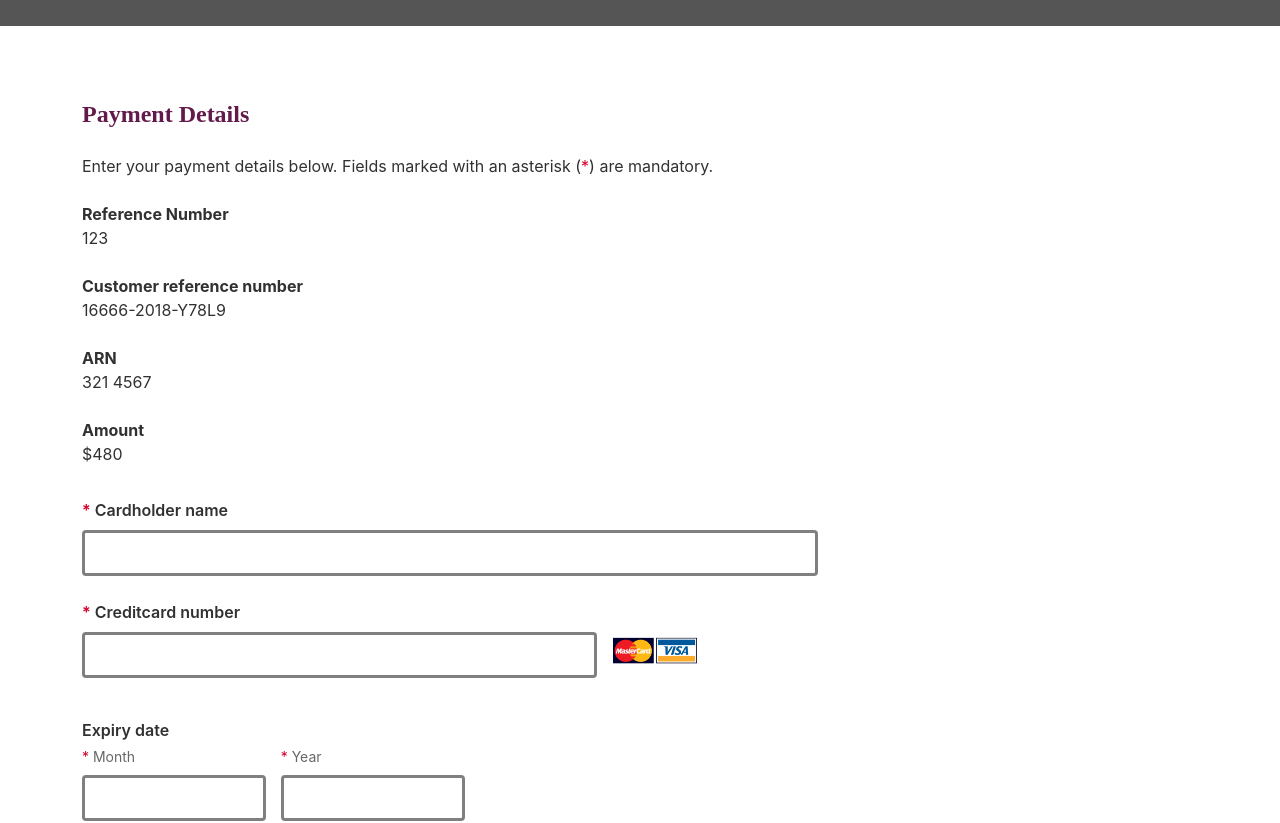
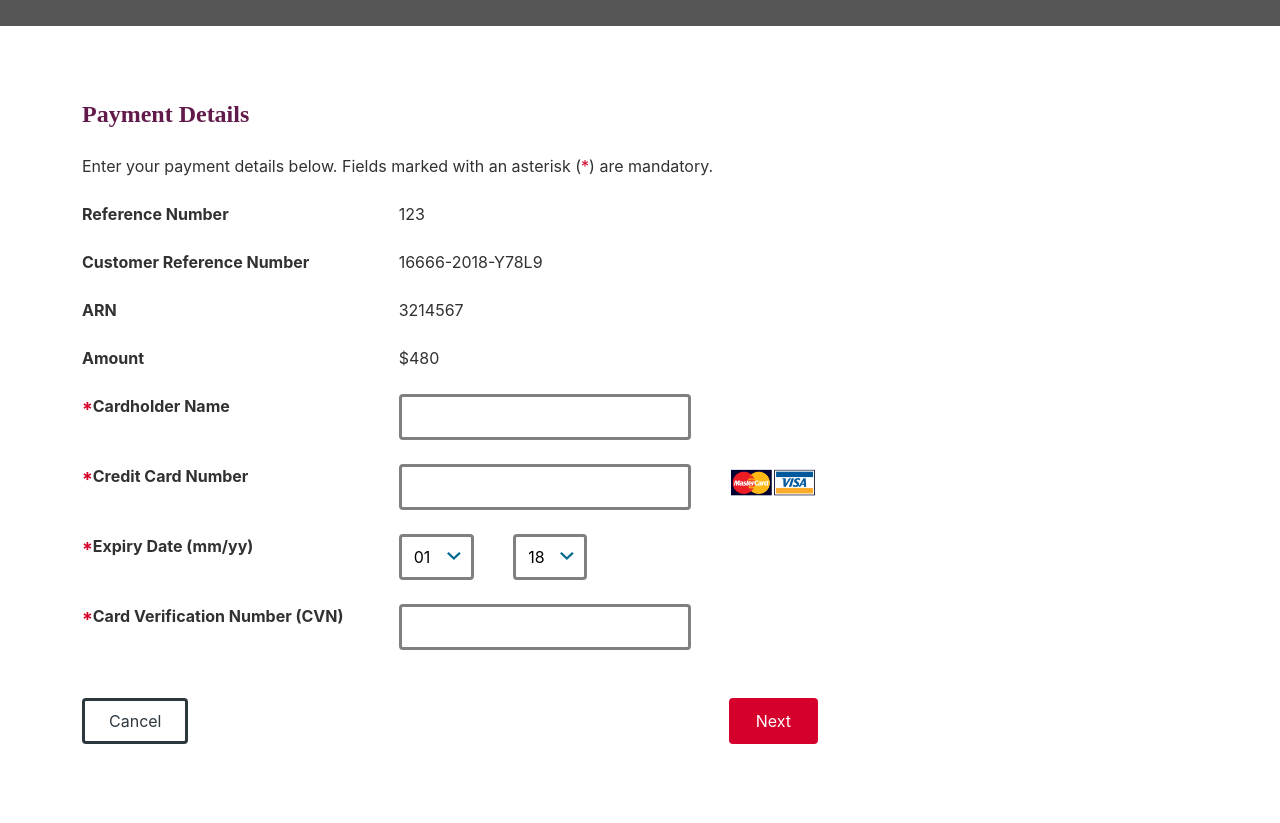
Before and after one commit to casaux/prototype-9, a plain HTML site: page payment.html in a window 1280 px wide. Shown: the part 152-975 px from the top of the page. Drawn offline with nearby package versions, Linux system fonts and the light colour scheme.

Commit message:
Changes to Westpac Screens

```diff
--- a/css/main.css
+++ b/css/main.css
@@ -262,7 +262,7 @@ label,.label{
   line-height: 1.5;
 }
 .form-section{
-  display: block;
+display: block;
   width: 100%;
   float:left;
   margin: .5rem 0 1rem 0;
--- a/payment.html
+++ b/payment.html
@@ -46,50 +46,80 @@
 					<h2 class="au-display-lg">Payment Details</h2>
 					<p>
 						Enter your payment details below. Fields marked with an asterisk (<span style="color: #D5022B">*</span>) are mandatory.<br><br>
-						<strong>Reference Number</strong><br>
-						123
-						<br><br>
-						<strong>Customer reference number</strong><br>
-						16666-2018-Y78L9
-						<br><br>
-						<strong>ARN</strong><br>
-						321 4567
-						<br><br>
-						<strong>Amount</strong><br>
-						$480
-						<br><br>
-					</p>
-					<div class="form-section">
-					<label for="text-input-block">Cardholder name</label>
-					<input class="au-text-input au-text-input--block" name="text-input-block" id="text-input-block" type="text" value="">
+
+						<div>
+							<li class="row">
+								<div class="col-md-5 col-xs-3"><strong>Reference Number</strong></div>
+								<div class="col-md-3 col-xs-3">123</div>
+							</li>
+							<br>
+							<li class="row">
+								<div class="col-md-5 col-xs-3"><strong>Customer Reference Number</strong></div>
+								<div class="col-md-3 col-xs-3">16666-2018-Y78L9</div>
+							</li>
+							<br>
+							<li class="row">
+								<div class="col-md-5 col-xs-3"><strong>ARN</strong></div>
+								<div class="col-md-3 col-xs-3">3214567</div>
+							</li>
+							<br>
+							<li class="row">
+								<div class="col-md-5 col-xs-3"><strong>Amount</strong></div>
+								<div class="col-md-3 col-xs-3">$480</div>
+							</li>
+							<br>
+							<li class="row">
+								<div class="col-md-5 col-xs-3"><strong><span style="color: #D5022B">*</span>Cardholder Name</strong></div>
+								<div class="col-md-5 col-xs-3"><input class="au-text-input au-text-input--block" name="text-input-block" id="text-input-block" type="text" value=""></div>
+							</li>
+							<br>
+							<li class="row">
+								<div class="col-md-5 col-xs-3"><strong><span style="color: #D5022B">*</span>Credit Card Number</strong></div>
+								<div class="col-md-5 col-xs-3"><input class="au-text-input au-text-input--block" name="text-input-block" id="text-input-block" type="text" value=""></div>
+								<div class="col-md-2 col-xs-3"><img src="img/cardType.jpg" alt="" width="100px" style="float:left; margin-top:-.3rem;padding-left:1rem;"/></div>
+							</li>
+							<br>
+
+														<li class="row">
+								<div class="col-md-5 col-xs-3"><strong><span style="color: #D5022B">*</span>Expiry Date (mm/yy)</strong></div>
+								<div class="col-md-2 col-xs-2"><div class="date date-day">
+<select id="select1" class="au-select">
+  <option value="1">01</option>
+  <option value="2">02</option>
+  <option value="3">03</option>
+	  <option value="4">04</option>
+  <option value="5">05</option>
+  <option value="6">06</option>
+	  <option value="7">07</option>
+  <option value="8">08</option>
+  <option value="9">09</option>
+	  <option value="10">10</option>
+  <option value="11">11</option>
+  <option value="12">12</option>
+</select>
+									</div></div>
+					<div class="date date-month">
+												<select id="select1" class="au-select">
+  <option value="1">18</option>
+  <option value="2">19</option>
+  <option value="3">20</option>
+	  <option value="4">21</option>
+  <option value="5">22</option>
+  <option value="6">23</option>
+	  <option value="7">24</option>
+  <option value="8">25</option>
+</select>
 					</div>
-					<div class="form-section">
-					<label for="text-input-block">Creditcard number</label>
-					<input class="au-text-input au-text-input--block" name="text-input-block" id="text-input-block" type="text" value="" style="width:70%!important;float:left;">
-					<img src="img/cardType.jpg" alt="" width="100px" style="float:left; margin-top:-.3rem;padding-left:1rem;"/>
+							</li>
+							<br>
+							<li class="row">
+								<div class="col-md-5 col-xs-3"><strong><span style="color: #D5022B">*</span>Card Verification Number (CVN)</strong></div>
+								<div class="col-md-5 col-xs-3"><input class="au-text-input au-text-input--block" name="text-input-block" id="text-input-block" type="text" value=""></div>
+							</li>
 					</div>
 
-					<div class="form-section">
-					<div class="date-entry">
-					<p class="label">Expiry date</p>
 
-					<div class="date date-day">
-						<label for="text-input-block1" class="form-text">Month</label>
-						<input class="au-text-input au-text-input--block" name="text-input-block" id="text-input-block1" type="text" value="">
-					</div>
-					<div class="date date-month">
-						<label for="text-input-block2" class="form-text">Year</label>
-						<input class="au-text-input au-text-input--block" name="text-input-block" id="text-input-block2" type="text" value="">
-					</div>
-					</div>
-					</div>
-
-					<div class="form-section">
-					<div class="date date-year">
-						<label for="text-input-block3">CVV</label>
-						<input class="au-text-input au-text-input--block" name="text-input-block" id="text-input-block3" type="text" value="" style="width:25%!important;">
-					</div>
-				 </div>
+					</p>
 
 
 				 <!--<div class="form-section">
```
Also changed, not shown: payment-confirmation.html (+50 -30 lines), 1 other file.
